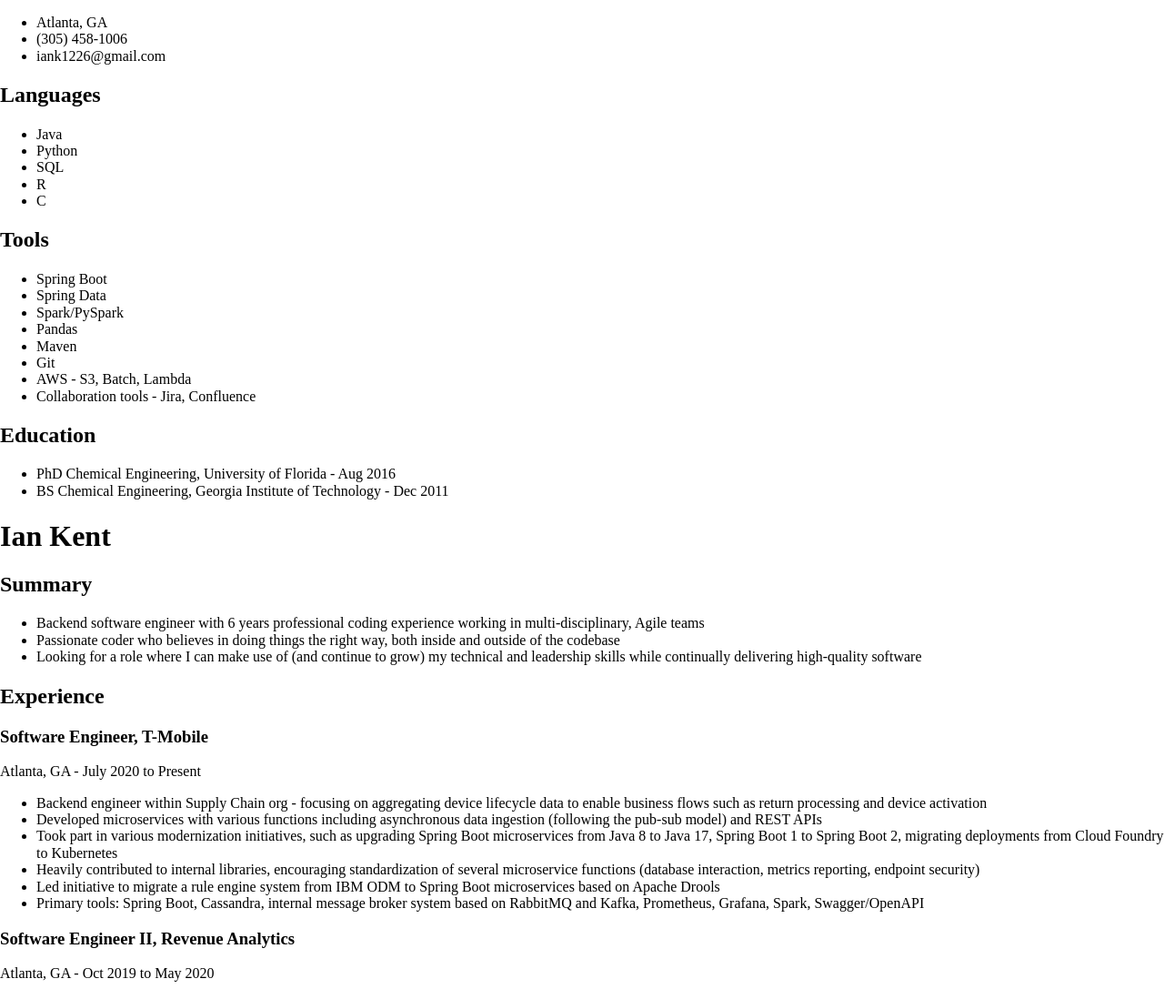
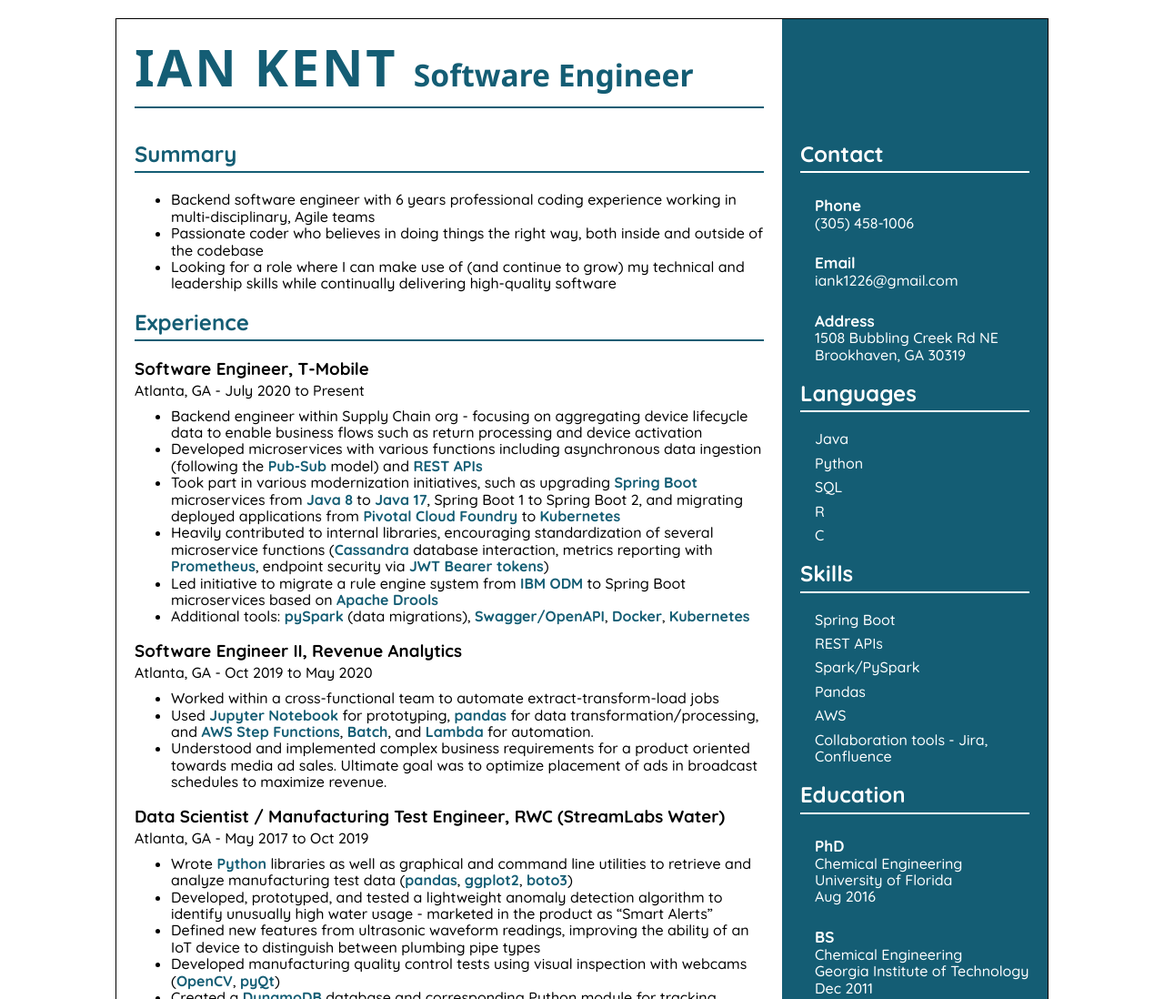
Before and after one commit to idemockle/html-resume, a plain HTML site: page resume.html in a window 1280 px wide. Shown: the top 1098 px of the page at 91% size. Drawn offline with Linux system fonts and the light colour scheme.

Commit message:
Complete desktop and print views

```diff
--- a/resume.css
+++ b/resume.css
@@ -0,0 +1,158 @@
+@import url('https://fonts.googleapis.com/css2?family=Noto+Sans:wght@400;700&family=Quicksand:wght@500;700&display=swap');
+
+:root {
+    --main-color: #145d74;
+    --sidebar-color: white;
+}
+
+body {
+    font-size: 16px;
+    font-weight: 500;
+    font-family: 'Quicksand';
+}
+
+strong {
+    color: var(--main-color);
+}
+
+#main-container {
+    display: flex;
+    flex-direction: row-reverse;
+    max-width: 1024px;
+    /* max-height: 1325.2px; */
+    margin: 20px auto;
+    border: 1px solid black;
+}
+
+.main-content {
+    padding: 20px;
+}
+
+h1 {
+    font-family: 'Noto Sans';
+    font-size: 3.5em;
+    text-transform: uppercase;
+    letter-spacing: .05em;
+    margin-top: 0px;
+    font-weight: bold;
+    /* TODO: Get Bold Noto Sans */
+}
+
+#header-job-title {
+    /* padding-left: .5em; */
+    font-size: .6em;
+    letter-spacing: normal;
+    text-transform: capitalize;
+    /* vertical-align: text-top; */
+}
+
+h1, h2 {
+    padding-bottom: .2em;
+    border-bottom-width: 2px;
+    border-bottom-style: solid;
+}
+
+h1, .main-content h2 {
+    border-bottom-color: var(--main-color);
+    color: var(--main-color);
+}
+
+.job-info > h3 {
+    margin-bottom: 0;
+}
+
+.job-meta {
+    margin-top: .2em;
+    margin-bottom: .6em;
+}
+
+.job-info > ul {
+    margin-top: 0;
+}
+
+/* --- */
+
+.sidebar {
+    padding: 20px;
+    background-color: var(--main-color);
+    color: var(--sidebar-color);
+    flex-shrink: 0;
+    flex-grow: 1;
+    flex-basis: 252px;
+}
+
+.sidebar > h1 {
+    white-space: pre;
+    user-select: none;
+}
+
+.sidebar h2 {
+    border-bottom-color: var(--sidebar-color);
+}
+
+.sidebar-content {
+    padding-left: 1em;
+}
+
+.sidebar-titled-element h3 {
+    margin-top: 1.5em;
+    margin-bottom: 0;
+    font-size: 106.25%;
+}
+.sidebar-titled-element p {
+    margin-top: 0;
+}
+
+.sidebar-list {
+    list-style: none;
+    padding: 0;
+}
+.sidebar-list li {
+    margin-bottom: .5em;
+}
+
+
+
+/* DEBUG */
+/* #main-container > section {
+    border: 1px solid salmon;
+} */
+
+@media print {
+    @page {
+        size: auto;
+        margin: 0;
+    }
+
+    #main-container {
+        margin: 0;
+        border: none;
+        height: 100vh;
+        width: 100vw;
+        max-width: unset;
+        max-height: unset;
+        font-size: .81em;
+    }
+
+    .main-content {
+        flex-shrink: 1;
+    }
+
+    .sidebar {
+        flex-grow: 0;
+        flex-shrink: 0;
+        flex-basis: 2.2in;
+        min-width: unset;
+    }
+
+    * {
+        /* Tell browser to print background colors */
+        -webkit-print-color-adjust: exact !important;   /* Chrome, Safari 6 – 15.3, Edge */
+        color-adjust: exact !important;                 /* Firefox 48 – 96 */
+        print-color-adjust: exact !important;           /* Firefox 97+, Safari 15.4+ */
+    }
+
+    body {
+        margin: 0; /* Fix print margin for Firefox */
+      }
+}
--- a/resume.html
+++ b/resume.html
@@ -9,49 +9,68 @@
 </head>
 
 <body>
-    <main id="container">
-        <section id="sidebar">
+    <main id="main-container">
+        <section class="sidebar">
+            <h1> </h1> <!-- Provide spacing to line Contact up with Summary-->
             <article id="contact-info">
-                <ul>
-                    <li>Atlanta, GA</li>
-                    <li>(305) 458-1006</li>
-                    <li>iank1226@gmail.com</li>
-                </ul>
+                <h2>Contact</h2>
+                <div class="sidebar-content">
+                    <article class="sidebar-titled-element">
+                        <h3>Phone</h3>
+                        <p>(305) 458-1006</p>
+                    </article>
+                    <article class="sidebar-titled-element">
+                        <h3>Email</h3>
+                        <p>iank1226@gmail.com</p>
+                    </article>
+                    <article class="sidebar-titled-element">
+                        <h3>Address</h3>
+                        <p>1508 Bubbling Creek Rd NE<br>Brookhaven, GA 30319</p>
+                    </article>
+                </div>
             </article>
             <article id="languages" class="sidebar-toplevel">
                 <h2>Languages</h2>
-                <ul>
+                <div class="sidebar-content">
+                    <ul class="sidebar-list">
                         <li>Java</li>
                         <li>Python</li>
                         <li>SQL</li>
                         <li>R</li>
                         <li>C</li>
                     </ul>
+                </div>
             </article>
             <article id="tools" class="sidebar-toplevel">
-                <h2>Tools</h2>
-                <ul>
+                <h2>Skills</h2>
+                <div class="sidebar-content">
+                    <ul class="sidebar-list">
                         <li>Spring Boot</li>
-                    <li>Spring Data</li>
+                        <li>REST APIs</li>
                         <li>Spark/PySpark</li>
                         <li>Pandas</li>
-                    <li>Maven</li>
-                    <li>Git</li>
-                    <li>AWS - S3, Batch, Lambda</li>
+                        <li>AWS</li>
                         <li>Collaboration tools - Jira, Confluence</li>
                     </ul>
+                </div>
             </article>
             <article id="education" class="sidebar-toplevel">
                 <h2>Education</h2>
-                <ul>
-                    <li>PhD Chemical Engineering, University of Florida - Aug 2016</li>
-                    <li>BS Chemical Engineering, Georgia Institute of Technology - Dec 2011</li>
-                </ul>
+                <div class="sidebar-content">
+                    <article class="sidebar-titled-element">
+                        <h3>PhD</h3>
+                        <p>Chemical Engineering<br>University of Florida<br>Aug 2016</p>
+                    </article>
+                    <article class="sidebar-titled-element">
+                        <h3>BS</h3>
+                        <p>Chemical Engineering<br>Georgia Institute of Technology<br>Dec 2011</p>
+                    </article>
+                </div>
             </article>
         </section>
 
-        <section>
-            <h1>Ian Kent</h1>
+        <section class="main-content">
+            <h1>Ian Kent <span id="header-job-title">Software&nbsp;Engineer</span></h1>
             <article id="summary" class="main-toplevel">
                 <h2>Summary</h2>
                 <ul>
@@ -67,11 +86,11 @@
                     <p class="job-meta">Atlanta, GA - July 2020 to Present</p>
                     <ul>
                         <li>Backend engineer within Supply Chain org - focusing on aggregating device lifecycle data to enable business flows such as return processing and device activation</li>
-                        <li>Developed microservices with various functions including asynchronous data ingestion (following the pub-sub model) and REST APIs</li>
-                        <li>Took part in various modernization initiatives, such as upgrading Spring Boot microservices from Java 8 to Java 17, Spring Boot 1 to Spring Boot 2, migrating deployments from Cloud Foundry to Kubernetes</li>
-                        <li>Heavily contributed to internal libraries, encouraging standardization of several microservice functions (database interaction, metrics reporting, endpoint security)</li>
-                        <li>Led initiative to migrate a rule engine system from IBM ODM to Spring Boot microservices based on Apache Drools</li>
-                        <li>Primary tools: Spring Boot, Cassandra, internal message broker system based on RabbitMQ and Kafka, Prometheus, Grafana, Spark, Swagger/OpenAPI</li>
+                        <li>Developed microservices with various functions including asynchronous data ingestion (following the <strong>Pub-Sub</strong> model) and <strong>REST APIs</strong></li>
+                        <li>Took part in various modernization initiatives, such as upgrading <strong>Spring Boot</strong> microservices from <strong>Java 8</strong> to <strong>Java 17</strong>, Spring Boot 1 to Spring Boot 2, and migrating deployed applications from <strong>Pivotal Cloud Foundry</strong> to <strong>Kubernetes</strong></li>
+                        <li>Heavily contributed to internal libraries, encouraging standardization of several microservice functions (<strong>Cassandra</strong> database interaction, metrics reporting with <strong>Prometheus</strong>, endpoint security via <strong>JWT Bearer tokens</strong>)</li>
+                        <li>Led initiative to migrate a rule engine system from <strong>IBM ODM</strong> to Spring Boot microservices based on <strong>Apache Drools</strong></li>
+                        <li>Additional tools: <strong>pySpark</strong> (data migrations), <strong>Swagger/OpenAPI</strong>, <strong>Docker</strong>, <strong>Kubernetes</strong></li>
                     </ul>
                 </section>
                 <section id="revenue-analytics" class="job-info">
@@ -79,7 +98,7 @@
                     <p class="job-meta">Atlanta, GA - Oct 2019 to May 2020</p>
                     <ul>
                         <li>Worked within a cross-functional team to automate extract-transform-load jobs</li>
-                        <li>Used Jupyter Notebook for prototyping, pandas for data transformation/processing, and AWS Step Functions, Batch, and Lambda for automation.</li>
+                        <li>Used <strong>Jupyter Notebook</strong> for prototyping, <strong>pandas</strong> for data transformation/processing, and <strong>AWS Step Functions</strong>, <strong>Batch</strong>, and <strong>Lambda</strong> for automation.</li>
                         <li>Understood and implemented complex business requirements for a product oriented towards media ad sales. Ultimate goal was to optimize placement of ads in broadcast schedules to maximize revenue.</li>
                     </ul>
                 </section>
@@ -87,11 +106,11 @@
                     <h3>Data Scientist / Manufacturing Test Engineer, RWC (StreamLabs Water)</h3>
                     <p class="job-meta">Atlanta, GA - May 2017 to Oct 2019</p>
                     <ul>
-                        <li>Wrote Python libraries as well as graphical and command line utilities to retrieve and analyze manufacturing test data (pandas, ggplot2, boto3)</li>
+                        <li>Wrote <strong>Python</strong> libraries as well as graphical and command line utilities to retrieve and analyze manufacturing test data (<strong>pandas</strong>, <strong>ggplot2</strong>, <strong>boto3</strong>)</li>
                         <li>Developed, prototyped, and tested a lightweight anomaly detection algorithm to identify unusually high water usage - marketed in the product as “Smart Alerts”</li>
                         <li>Defined new features from ultrasonic waveform readings, improving the ability of an IoT device to distinguish between plumbing pipe types</li>
-                        <li>Developed manufacturing quality control tests using visual inspection with webcams (OpenCV, pyQt)</li>
-                        <li>Created DynamoDB database and corresponding Python module for tracking programming and activation of StreamLabs Control products</li>
+                        <li>Developed manufacturing quality control tests using visual inspection with webcams (<strong>OpenCV</strong>, <strong>pyQt</strong>)</li>
+                        <li>Created a <strong>DynamoDB</strong> database and corresponding Python module for tracking programming and activation of StreamLabs Control products</li>
                         <li>Documented performance metrics of products on an internal wiki (Confluence)</li>
                     </ul>
                 </section>
```
Lines whose indentation alone changed are shown as unchanged.
